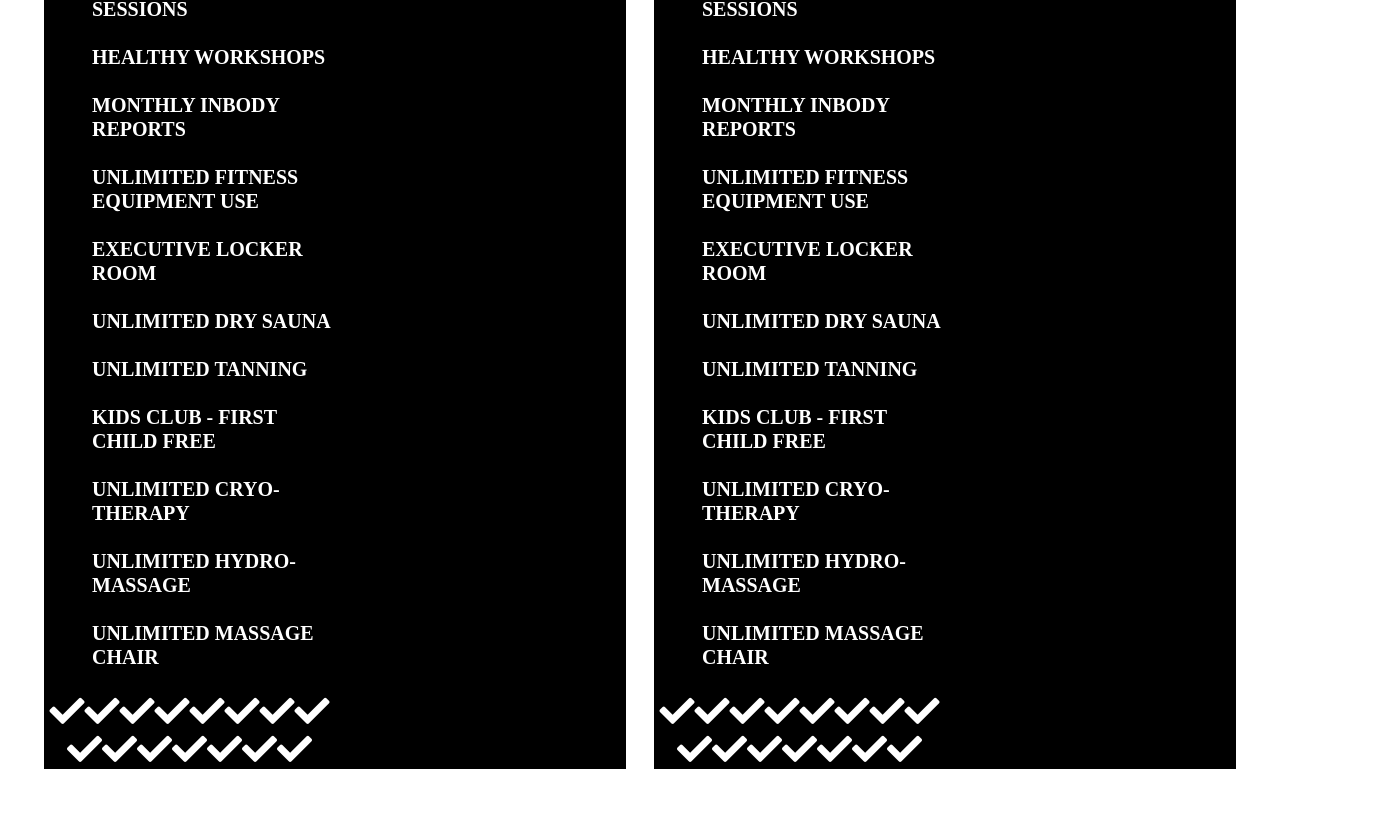
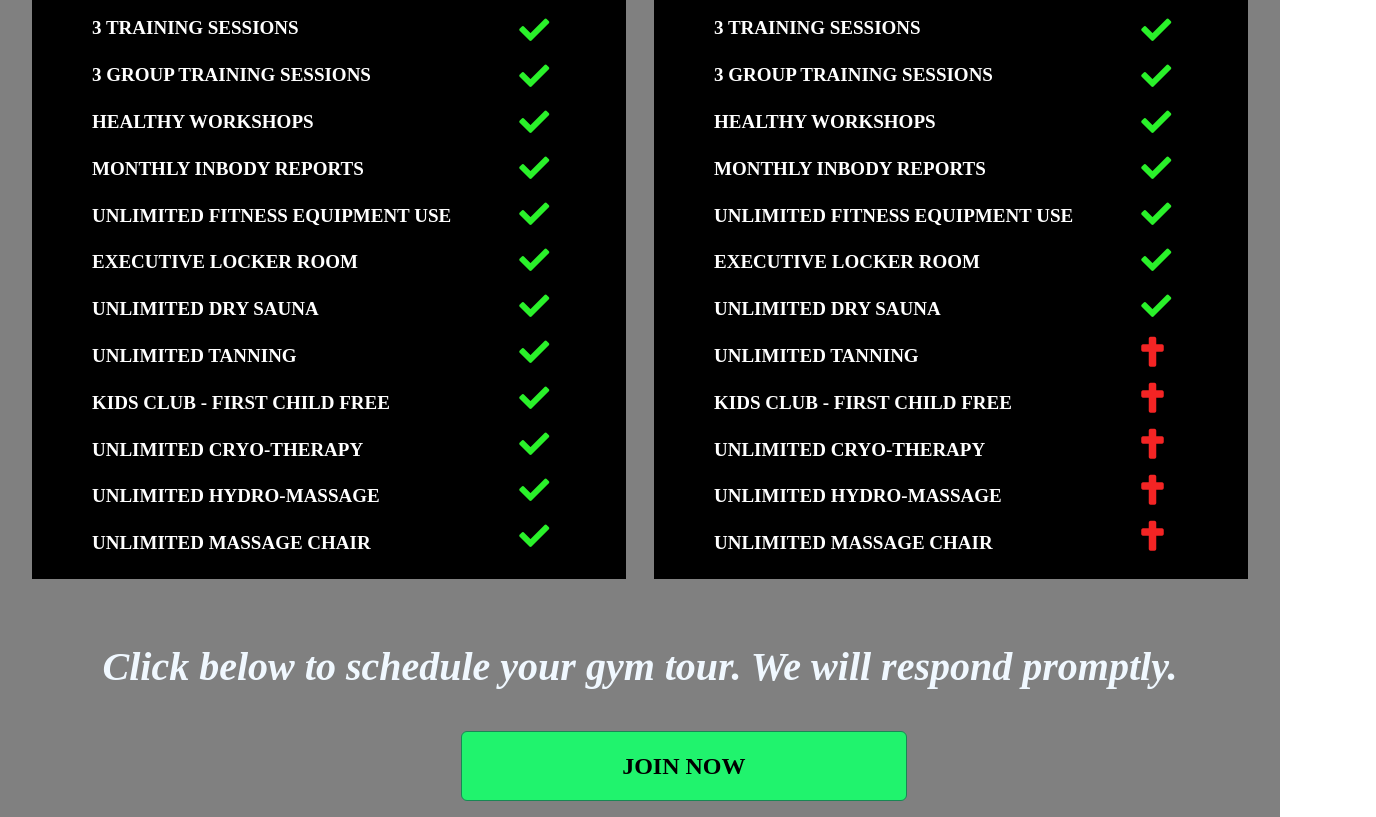
Before and after one commit to Shaid1998/gym-app-with-react-and-laravel, a React (Create React App) app: page /join in a window 1280 px wide. Shown: the part 1003-1820 px from the top of the page, 1376 px wide, since content can reach past the window. Built offline with nearby package versions, Linux system fonts and the light colour scheme; a web font is replaced by a local one.

Commit message:
Join Part

```diff
--- a/src/Assets/Css/JoinCss/Pack.css
+++ b/src/Assets/Css/JoinCss/Pack.css
@@ -1,9 +1,11 @@
+.bDiv{
+    background-color: gray;
+}
 .Pack{
     margin: 1rem;
     padding: 1rem;
 }
 .Unltimate{
-    text-align: center;
     background-color: black;
     color: white;
     font-family: 'Times New Roman', Times, serif;
@@ -12,7 +14,6 @@
     margin-right: 2px;
 }
 .d365{
-    text-align: center;
     background-color: black;
     color: white;
     font-family: 'Times New Roman', Times, serif;
@@ -25,13 +26,64 @@
     padding-left: 3rem;
     font-family: 'Times New Roman', Times, serif;
     font-weight: 600;
-    font-size: 20px;
+    font-size: 19px;
     padding-bottom: 1rem;
+}
+.CheckA{
+    display: flex;
+    font-size: 30px;
+    font-family: 'Times New Roman', Times, serif;
+    font-weight: 300;
+    padding-bottom: 1rem;
+    color: rgb(42, 241, 42);
 }
 .CheckB{
     display: flex;
-    font-size: 35px;
+    font-size: 30px;
     font-family: 'Times New Roman', Times, serif;
     font-weight: 300;
-    align-items: end;
+    padding-bottom: 1rem;
+    color: rgb(42, 241, 42);
 }
+.CheckC{
+    display: flex;
+    font-size: 30px;
+    font-family: 'Times New Roman', Times, serif;
+    font-weight: 300;
+    padding-bottom: 1rem;
+    color: rgb(244, 36, 36);
+}
+.TitleOfL{
+    text-align: center;
+    padding: 2rem;
+    padding-bottom: 4rem;
+}
+.MenuO{
+    width: 80%;
+}
+.menuC{
+    width: 20%;
+}
+.TextPromo{
+    text-align: center;
+    font-family: 'Times New Roman', Times, serif;
+    font-weight: 800;
+    font-size: 40px;
+    font-style: italic;
+    padding-top: 4rem;
+    color: aliceblue;
+}
+.ButtonPromo{
+    display: flex;
+    align-items: center;
+    padding-top: 2rem;
+    padding-left: 35%;
+}
+.btn-huge {
+    font-family: 'Times New Roman', Times, serif;
+    font-weight: 800;
+    padding: 1rem 10rem;
+    font-size: 1.5rem;
+    background-color: rgb(32, 243, 109);
+    color: black;
+  }
--- a/src/Component/Join/JoinPackage.jsx
+++ b/src/Component/Join/JoinPackage.jsx
@@ -1,17 +1,17 @@
-import { FontAwesomeIcon } from '@fortawesome/react-fontawesome'
+
 import React, { Component, Fragment } from 'react'
-import { Col, Row } from 'react-bootstrap'
+import { Button, Col, Row } from 'react-bootstrap'
 
 class JoinPackage extends Component {
   render() {
     return (
       <Fragment>
-        <Row className='Pack'>
-            <Col lg={6} md={6} sm={6}>
-                <div  className='Unltimate'>
-                    <h1>Ultimate</h1>
-                    <div>
-                        <Col  lg={6} md={6} sm={6}>
+        <div className='bDiv'>
+            <Row className='Pack'>
+                <Col lg={6} md={6} sm={6}>
+                    <Row className='Unltimate'>
+                        <h1 className='TitleOfL'>Ultimate</h1>
+                        <Col className='MenuO' lg={6} md={6} sm={6}>
                             <h4 className='List'>INCLUDED</h4>
                             <h4 className='List'>ANY DAY ACCESS</h4>
                             <h4 className='List'>BRING A GUEST FREE*</h4>
@@ -28,31 +28,29 @@ class JoinPackage extends Component {
                             <h4 className='List'>UNLIMITED HYDRO-MASSAGE</h4>
                             <h4 className='List'>UNLIMITED MASSAGE CHAIR</h4>
                         </Col>
-                        <Col  lg={6} md={6} sm={6}>
-                            <i class="fas fa-check CheckB"></i>
-                            <i class="fas fa-check CheckB"></i>
-                            <i class="fas fa-check CheckB"></i>
-                            <i class="fas fa-check CheckB"></i>
-                            <i class="fas fa-check CheckB"></i>
-                            <i class="fas fa-check CheckB"></i>
-                            <i class="fas fa-check CheckB"></i>
-                            <i class="fas fa-check CheckB"></i>
-                            <i class="fas fa-check CheckB"></i>
-                            <i class="fas fa-check CheckB"></i>
-                            <i class="fas fa-check CheckB"></i>
-                            <i class="fas fa-check CheckB"></i>
-                            <i class="fas fa-check CheckB"></i>
-                            <i class="fas fa-check CheckB"></i>
-                            <i class="fas fa-check CheckB"></i>
+                        <Col className='menuC' lg={6} md={6} sm={6}>
+                            <i class="fas fa-check CheckA"></i><br />
+                            <i class="fas fa-check CheckA"></i><br />
+                            <i class="fas fa-check CheckA"></i><br />
+                            <i class="fas fa-check CheckA"></i><br />
+                            <i class="fas fa-check CheckA"></i><br />
+                            <i class="fas fa-check CheckA"></i><br />
+                            <i class="fas fa-check CheckA"></i><br />
+                            <i class="fas fa-check CheckA"></i><br />
+                            <i class="fas fa-check CheckA"></i><br />
+                            <i class="fas fa-check CheckA"></i><br />
+                            <i class="fas fa-check CheckA"></i><br />
+                            <i class="fas fa-check CheckA"></i><br />
+                            <i class="fas fa-check CheckA"></i><br />
+                            <i class="fas fa-check CheckA"></i><br />
+                            <i class="fas fa-check CheckA"></i><br />
                         </Col>
-                    </div>
-                </div>
-            </Col>
-            <Col  lg={6} md={6} sm={6}>
-                <div  className='d365'>
-                    <h1>365 Days</h1>
-                    <div>
-                        <Col  lg={6} md={6} sm={6}>
+                    </Row>
+                </Col>
+                <Col lg={6} md={6} sm={6}>
+                    <Row className='d365'>
+                        <h1 className='TitleOfL'>365 Days</h1>
+                        <Col className='MenuO' lg={6} md={6} sm={6}>
                             <h4 className='List'>INCLUDED</h4>
                             <h4 className='List'>ANY DAY ACCESS</h4>
                             <h4 className='List'>BRING A GUEST FREE*</h4>
@@ -69,27 +67,31 @@ class JoinPackage extends Component {
                             <h4 className='List'>UNLIMITED HYDRO-MASSAGE</h4>
                             <h4 className='List'>UNLIMITED MASSAGE CHAIR</h4>
                         </Col>
-                        <Col  lg={6} md={6} sm={6}>
-                            <i class="fas fa-check CheckB"></i>
-                            <i class="fas fa-check CheckB"></i>
-                            <i class="fas fa-check CheckB"></i>
-                            <i class="fas fa-check CheckB"></i>
-                            <i class="fas fa-check CheckB"></i>
-                            <i class="fas fa-check CheckB"></i>
-                            <i class="fas fa-check CheckB"></i>
-                            <i class="fas fa-check CheckB"></i>
-                            <i class="fas fa-check CheckB"></i>
-                            <i class="fas fa-check CheckB"></i>
-                            <i class="fas fa-check CheckB"></i>
-                            <i class="fas fa-check CheckB"></i>
-                            <i class="fas fa-check CheckB"></i>
-                            <i class="fas fa-check CheckB"></i>
-                            <i class="fas fa-check CheckB"></i>
+                        <Col className='menuC' lg={6} md={6} sm={6}>
+                            <i class="fas fa-check CheckB"></i><br />
+                            <i class="fas fa-check CheckB"></i><br />
+                            <i class="fas fa-check CheckB"></i><br />
+                            <i class="fas fa-check CheckB"></i><br />
+                            <i class="fas fa-check CheckB"></i><br />
+                            <i class="fas fa-check CheckB"></i><br />
+                            <i class="fas fa-check CheckB"></i><br />
+                            <i class="fas fa-check CheckB"></i><br />
+                            <i class="fas fa-check CheckB"></i><br />
+                            <i class="fas fa-check CheckB"></i><br />
+                            <i class="fa fa-cross CheckC"></i><br />
+                            <i class="fa fa-cross CheckC"></i><br />
+                            <i class="fa fa-cross CheckC"></i><br />
+                            <i class="fa fa-cross CheckC"></i><br />
+                            <i class="fa fa-cross CheckC"></i><br />
                         </Col>
-                    </div>
+                    </Row>
+                </Col>
+                <div>
+                    <h1 className='TextPromo'>Click below to schedule your gym tour. We will respond promptly.</h1>
+                    <a className='ButtonPromo'><Button variant="success" size="huge">JOIN NOW</Button></a>
                 </div>
-            </Col>
-        </Row>
+            </Row>`
+        </div>
       </Fragment>
     )
   }
--- a/src/Component/NavBar/NavBar.jsx
+++ b/src/Component/NavBar/NavBar.jsx
@@ -1,6 +1,6 @@
 
 import React, { Component, Fragment } from 'react'
-import { Container, Nav, Navbar } from 'react-bootstrap'
+import { Button, Container, Nav, Navbar } from 'react-bootstrap'
 
 class NavBar extends Component {
   render() {
@@ -27,8 +27,8 @@ class NavBar extends Component {
                             <a className='nav-item active' href=""><i className="fab m-1 h4 fa-twitter NavSocial"></i></a>
                         </div>
                         <div className='NavItemButton'>
-                            <a className='bsp'><button type="button" class="btn btn-primary btn-lg btn-block ButtonSetNav">JOIN NOW</button></a>
-                            <button src='/join' type="submit" class="btn btn-primary btn-lg btn-block ButtonSetNavF">FREE PASS</button>
+                            <a className='bsp'><Button href='/join' class="btn btn-primary btn-lg btn-block ButtonSetNav">JOIN NOW</Button></a>
+                            <Button  class="btn btn-primary btn-lg btn-block ButtonSetNavF">FREE PASS</Button>
                         </div>
                     </Nav>
 
```
